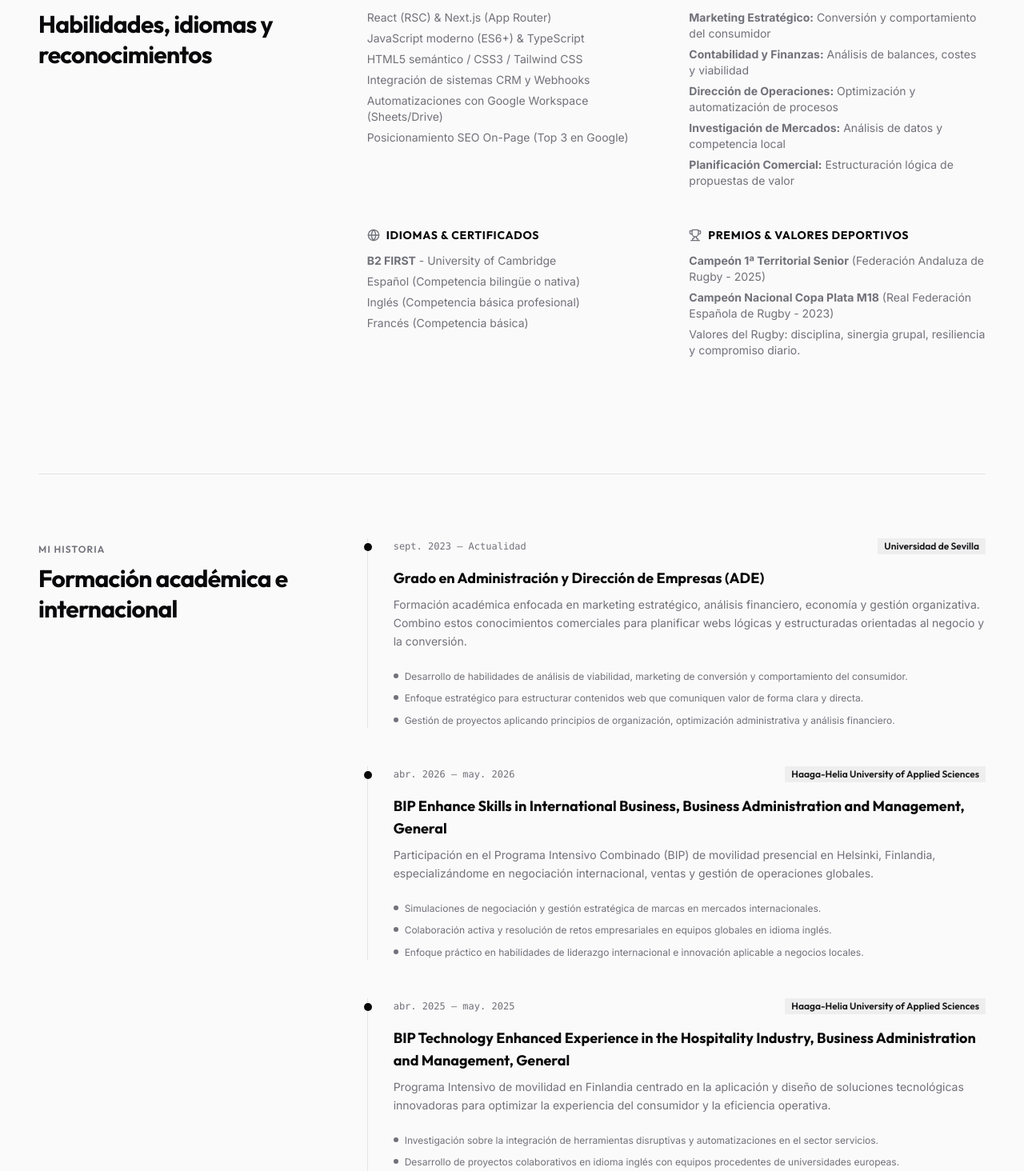
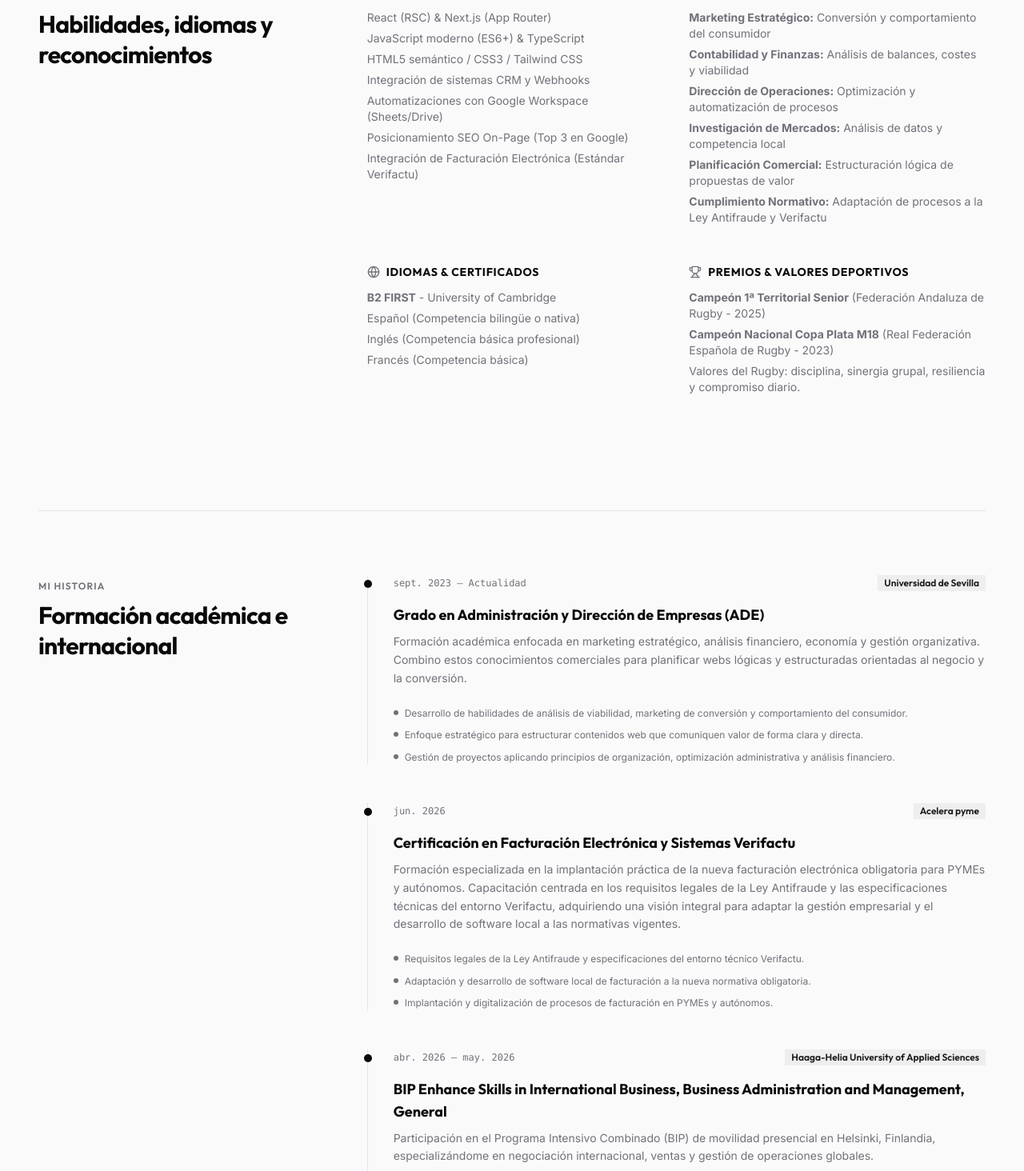
Before and after one commit to nooehf/hidalgonoe.com, a Next.js app: page /sobre-mi in a window 1280 px wide. Shown: the part 981-2445 px from the top of the page at 80% size. Built offline with nearby package versions, Linux system fonts and the light colour scheme.

Commit message:
verifactu

```diff
--- a/src/app/sobre-mi/page.tsx
+++ b/src/app/sobre-mi/page.tsx
@@ -23,6 +23,18 @@ const history: TimelineItem[] = [
       "Desarrollo de habilidades de análisis de viabilidad, marketing de conversión y comportamiento del consumidor.",
       "Enfoque estratégico para estructurar contenidos web que comuniquen valor de forma clara y directa.",
       "Gestión de proyectos aplicando principios de organización, optimización administrativa y análisis financiero.",
+    ],
+  },
+  {
+    period: "jun. 2026",
+    role: "Certificación en Facturación Electrónica y Sistemas Verifactu",
+    company: "Acelera pyme",
+    description:
+      "Formación especializada en la implantación práctica de la nueva facturación electrónica obligatoria para PYMEs y autónomos. Capacitación centrada en los requisitos legales de la Ley Antifraude y las especificaciones técnicas del entorno Verifactu, adquiriendo una visión integral para adaptar la gestión empresarial y el desarrollo de software local a las normativas vigentes.",
+    bullets: [
+      "Requisitos legales de la Ley Antifraude y especificaciones del entorno técnico Verifactu.",
+      "Adaptación y desarrollo de software local de facturación a la nueva normativa obligatoria.",
+      "Implantación y digitalización de procesos de facturación en PYMEs y autónomos.",
     ],
   },
   {
@@ -130,6 +142,7 @@ export default function SobreMi() {
                 <li>Integración de sistemas CRM y Webhooks</li>
                 <li>Automatizaciones con Google Workspace (Sheets/Drive)</li>
                 <li>Posicionamiento SEO On-Page (Top 3 en Google)</li>
+                <li>Integración de Facturación Electrónica (Estándar Verifactu)</li>
               </ul>
             </TransitionView>
 
@@ -144,6 +157,7 @@ export default function SobreMi() {
                 <li><strong>Dirección de Operaciones:</strong> Optimización y automatización de procesos</li>
                 <li><strong>Investigación de Mercados:</strong> Análisis de datos y competencia local</li>
                 <li><strong>Planificación Comercial:</strong> Estructuración lógica de propuestas de valor</li>
+                <li><strong>Cumplimiento Normativo:</strong> Adaptación de procesos a la Ley Antifraude y Verifactu</li>
               </ul>
             </TransitionView>
 
```
